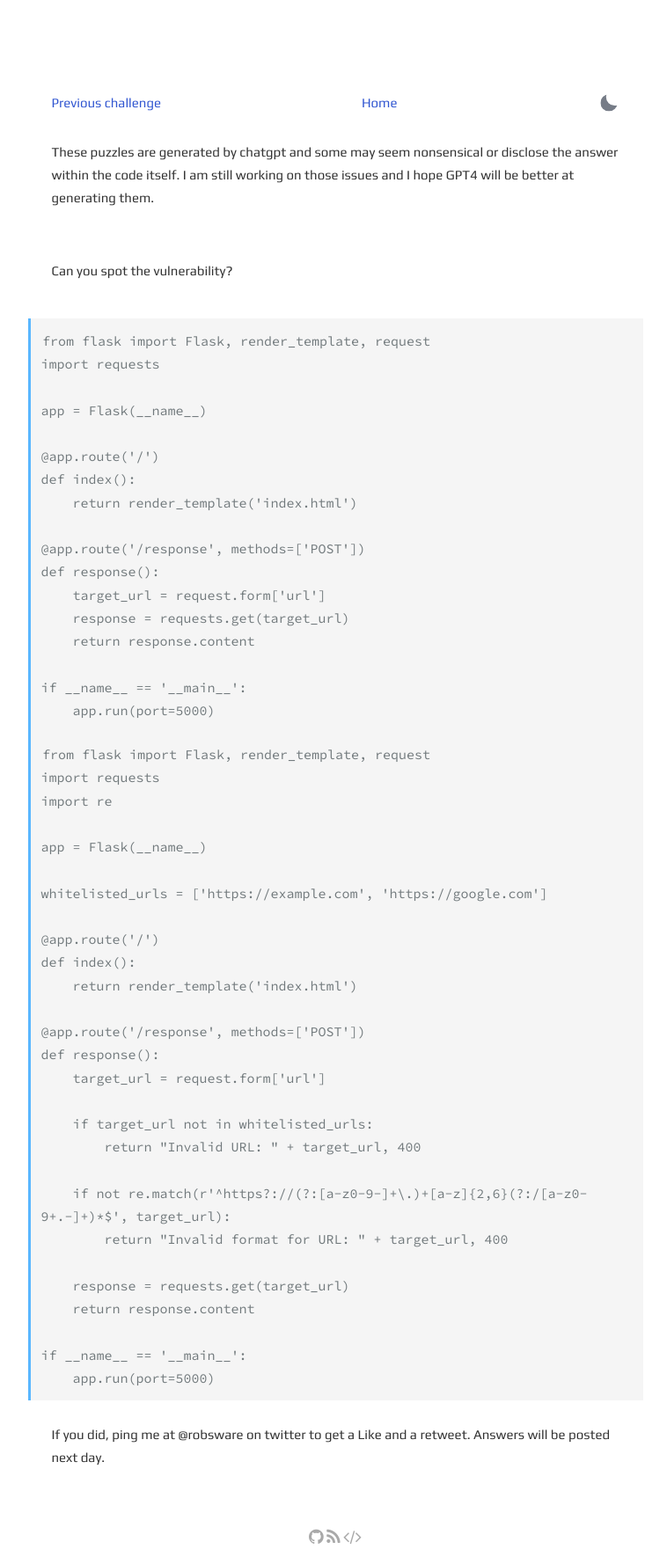
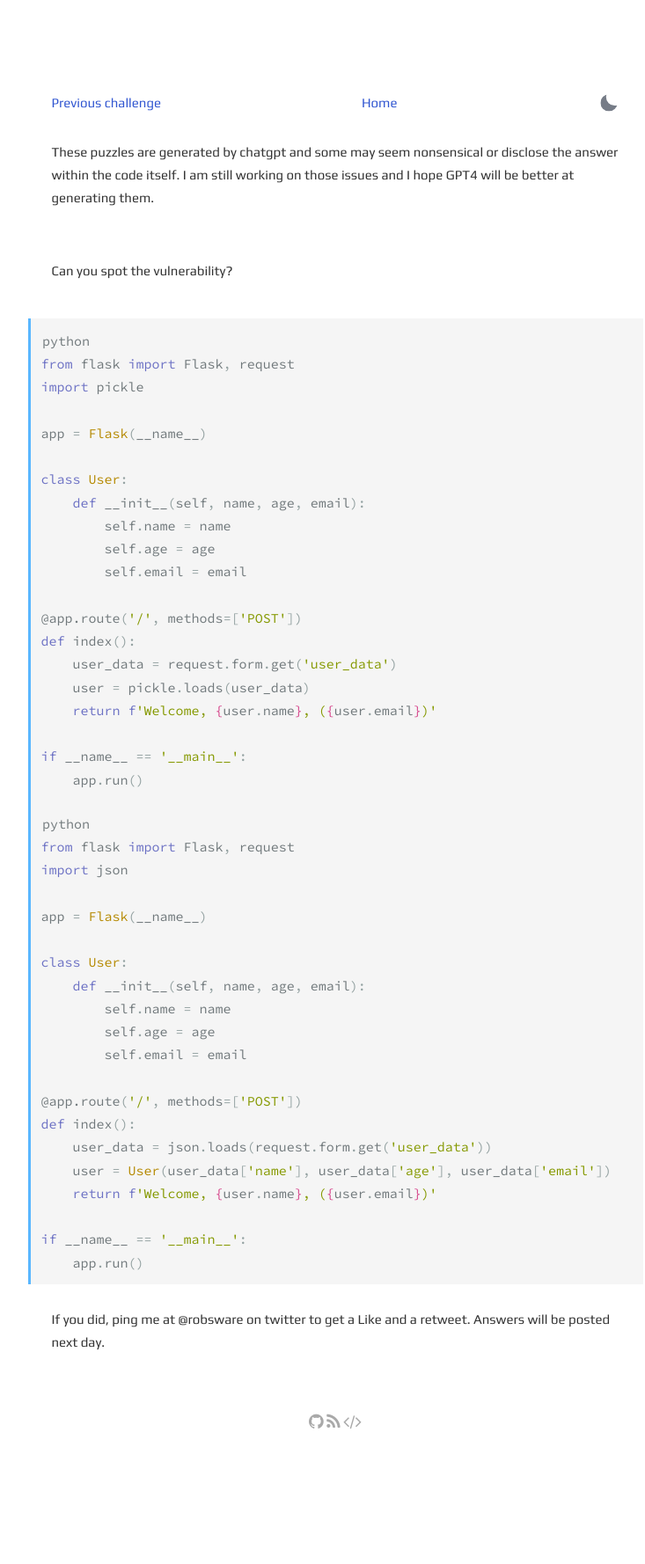
Before and after one commit to robsware/robsware.github.io, a Jekyll site: the page built from challenges/dailyappsec.html, in a window 1280 px wide. Shown: the whole page at 88% size, without its empty margins (259-992 px from the left). Built offline with Jekyll 4.4.1, drawn with Linux system fonts in a browser that asks for light colours; after the commit the page ends 1646 px from its top, so only the background shows below that.

Commit message:
Automated daily appsec challenge

```diff
--- a/challenges/dailyappsec.html
+++ b/challenges/dailyappsec.html
@@ -4,66 +4,59 @@ layout: page
 
 <section class="post">
     <div class="flex-row-between">
-    <a href="{{ site.url }}{{ site.baseurl }}/challenges/2023-03-28"> Previous challenge</a>
+    <a href="{{ site.url }}{{ site.baseurl }}/challenges/2023-03-29"> Previous challenge</a>
           <a href="{{ site.url }}{{ site.baseurl }}/"> Home</a>
       <button title="Change theme" id="theme-toggle" onclick="modeSwitcher()">
         <div></div>
       </button>
     </div>
   </section>
-
 <p>These puzzles are generated by chatgpt and some may seem nonsensical or disclose the answer within the code itself. I am still working on those issues and I hope GPT4 will be better at generating them.</p>
 <br><p>Can you spot the vulnerability?</p>
 <br>
-{% highlight html %}
-from flask import Flask, render_template, request
-import requests
+{% highlight python %}
+python
+from flask import Flask, request
+import pickle
 
 app = Flask(__name__)
 
-@app.route('/')
+class User:
+    def __init__(self, name, age, email):
+        self.name = name
+        self.age = age
+        self.email = email
+
+@app.route('/', methods=['POST'])
 def index():
-    return render_template('index.html')
-
-@app.route('/response', methods=['POST'])
-def response():
-    target_url = request.form['url']
-    response = requests.get(target_url)
-    return response.content
+    user_data = request.form.get('user_data')
+    user = pickle.loads(user_data)
+    return f'Welcome, {user.name}, ({user.email})'
 
 if __name__ == '__main__':
-    app.run(port=5000)
+    app.run()
 
-{% endhighlight %}{% highlight html %}
-from flask import Flask, render_template, request
-import requests
-import re
+{% endhighlight %}{% highlight python %}
+python
+from flask import Flask, request
+import json
 
 app = Flask(__name__)
 
-whitelisted_urls = ['https://example.com', 'https://google.com']
+class User:
+    def __init__(self, name, age, email):
+        self.name = name
+        self.age = age
+        self.email = email
 
-@app.route('/')
+@app.route('/', methods=['POST'])
 def index():
-    return render_template('index.html')
-
-@app.route('/response', methods=['POST'])
-def response():
-    target_url = request.form['url']
-
-    if target_url not in whitelisted_urls:
-        return "Invalid URL: " + target_url, 400
-
-    if not re.match(r'^https?://(?:[a-z0-9-]+\.)+[a-z]{2,6}(?:/[a-z0-9+.-]+)*$', target_url):
-        return "Invalid format for URL: " + target_url, 400
-
-    response = requests.get(target_url)
-    return response.content
+    user_data = json.loads(request.form.get('user_data'))
+    user = User(user_data['name'], user_data['age'], user_data['email'])
+    return f'Welcome, {user.name}, ({user.email})'
 
 if __name__ == '__main__':
-    app.run(port=5000)
+    app.run()
 
 {% endhighlight %}
 <br>If you did, ping me at @robsware on twitter to get a Like and a retweet. Answers will be posted next day.
-
-<script src="../../assets/js/main.js?v={{ site.time | date:'%s' }}"></script>
```
Also changed, not shown: challenges/2023-03-29.html (added, +97 -0 lines).
